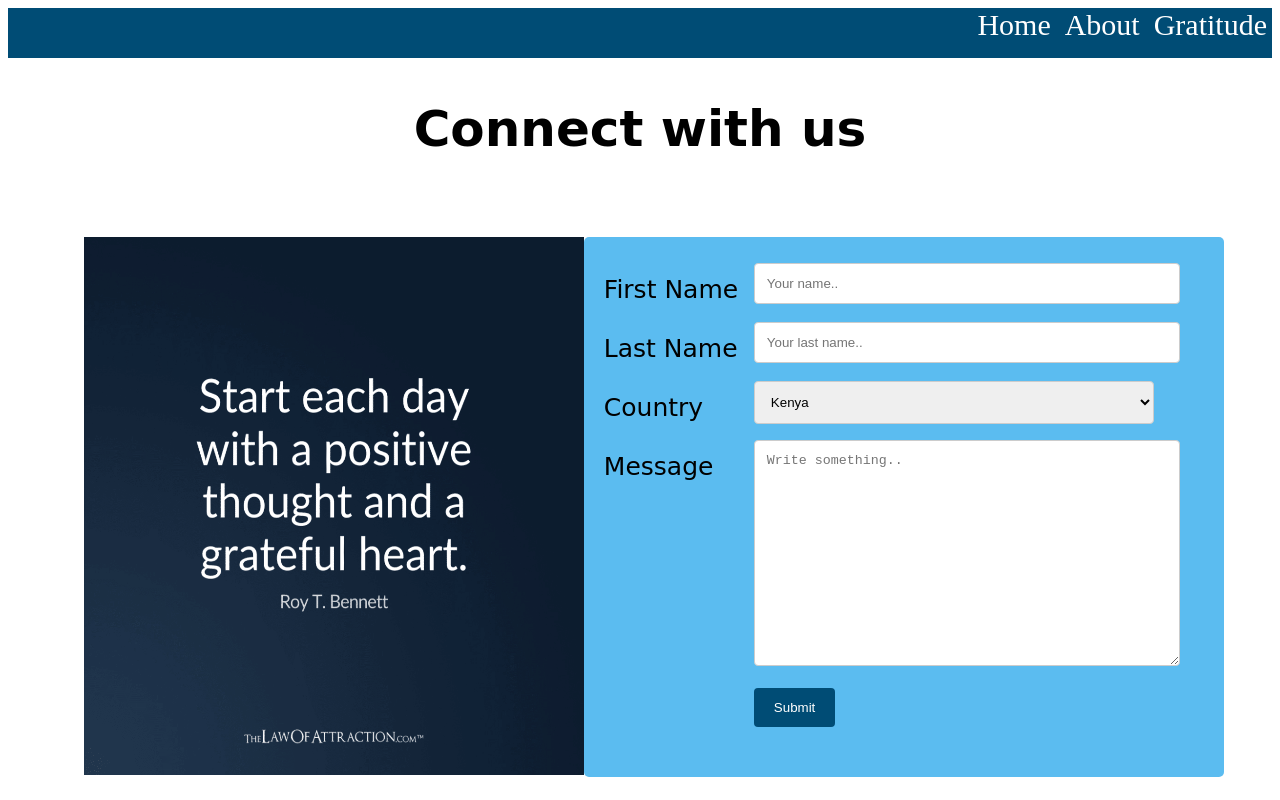
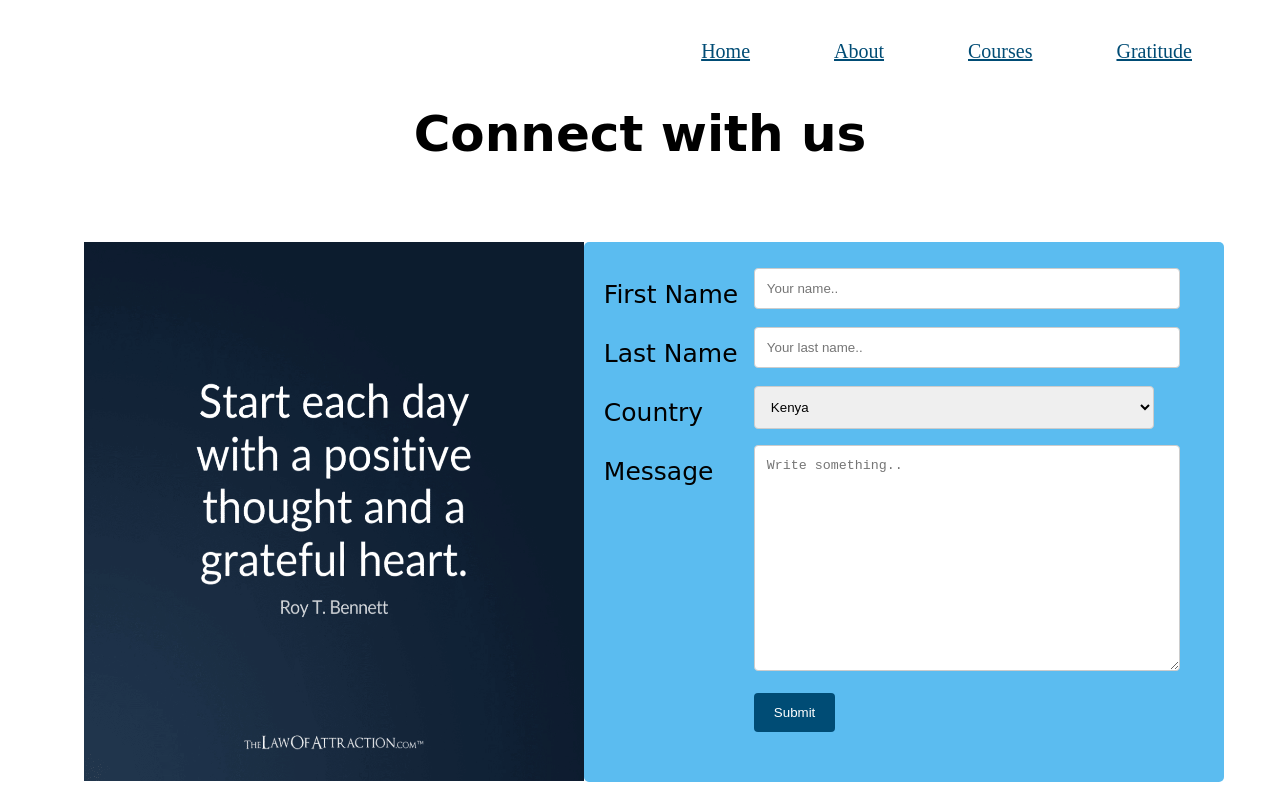
Before and after one commit to winniemwangi/Lovelacewebsite, a plain HTML site: page gratitude.html in a window 1280 px wide. Drawn offline with Linux system fonts and the light colour scheme; a web font is replaced by a local one.

Commit message:
add changes made on gratitude.html

```diff
--- a/about.css
+++ b/about.css
@@ -16,9 +16,10 @@ nav ul li a{
 ul li a:hover{
     list-style: none;
     background-color: rgb(7, 4, 48);
-    border: 20px;
-    border-radius: 25%;
+    /* border: 20px; */
+    /* border-radius: 25%; */
     padding:20px;
+    color: white;
 }
 body{
     background-image: url(images/background.jpg);
--- a/css/gratitude.css
+++ b/css/gratitude.css
@@ -1,19 +1,26 @@
 @import url('https://fonts.googleapis.com/css2?family=Salsa&display=swap');
 nav{
     text-align: right;
-    background-color: #004C75;
-    height: 50px;
+    margin: 40px;
 }
-nav li{
+nav ul li{
+    list-style: none;
     display: inline;
+    font-size: 20px;
+    flex-direction:right;
+    padding: 40px;
+}
+nav ul li a{
+    color:#004C75;
+
+}
+ul li a:hover{
     list-style: none;
-    padding: 5px;
-    font-size: 30px;
-    text-align: center;
-}
-nav li a{
-    text-decoration: none;
-   color: white;
+    background-color: rgb(7, 4, 48);
+    /* border: 20px; */
+    /* border-radius: 25%; */
+    padding:20px;
+    color: white;
 }
 
 .form{
--- a/gratitude.html
+++ b/gratitude.html
@@ -11,16 +11,19 @@
 
 <body>
     <header>
-        <nav class="nav-bar">
-            <li><a href="index.html">Home</a></li>
-            <li><a href="about.html">About</a></li>
-            <li><a href="gratitude.html">Gratitude</a></li>
-        </nav>
+        <nav>
+            <ul>
+                <li><a class ="active"href="index.html">Home</a></li>
+                <li><a href="about.html">About</a></li>
+                <li><a href="courses.html">Courses</a></li>
+                <li><a href="gratitude.html">Gratitude</a></li>
+              </ul>
+          </nav>
     </header>
     <h2>Connect with us</h2>
     <div class="form">
         <div class="image">
-            <img src="/grat.png" alt="" height="538" width="500">
+            <img src="/grat.png" alt="" height="539" width="500">
 
         </div>
         <div class="container">
```
